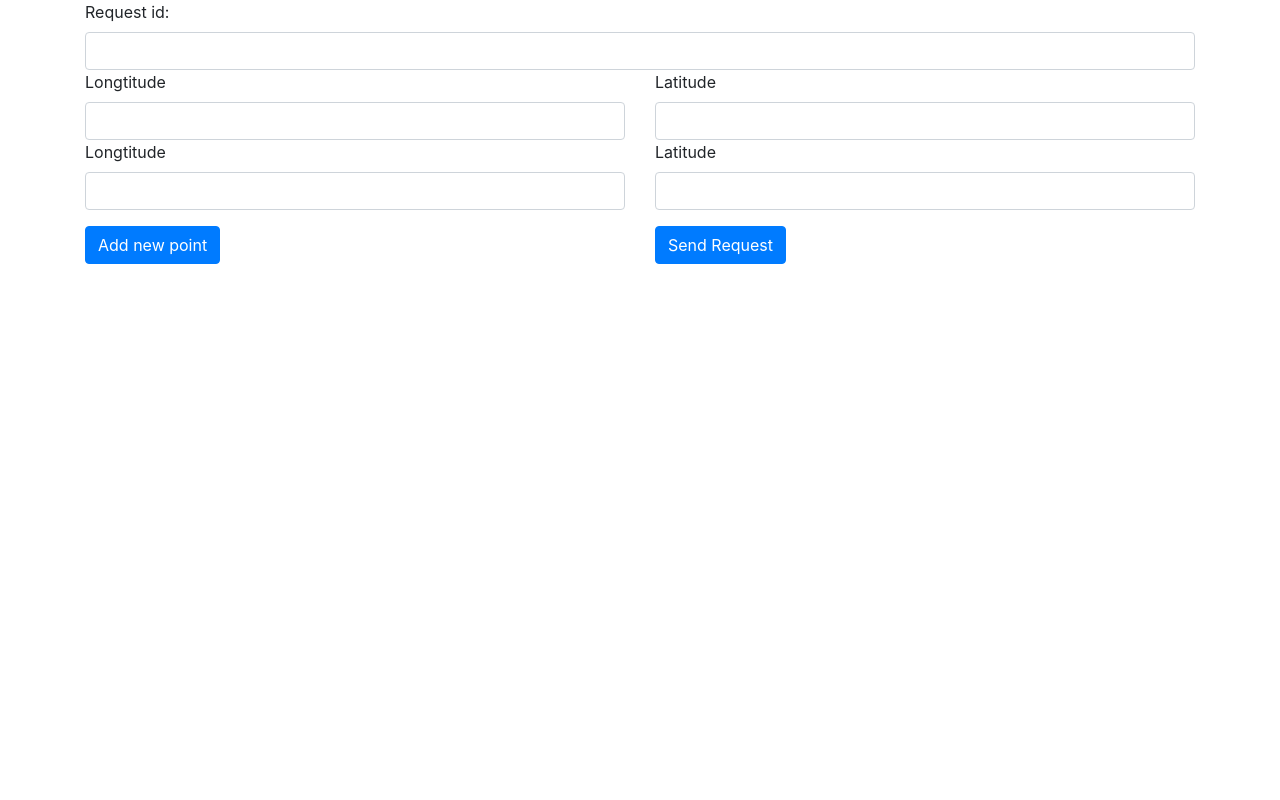
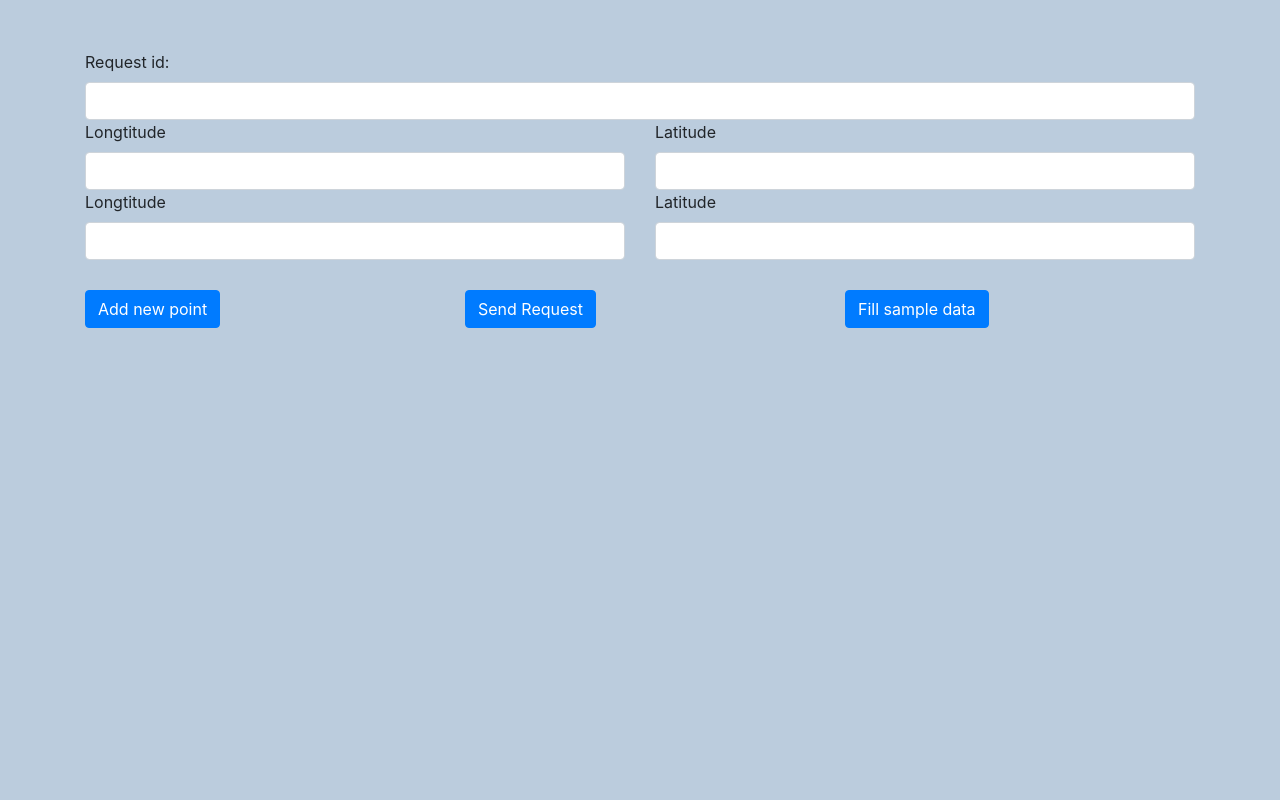
Before and after one commit to adam-harmasz/get-distance-api, a Django app: template src/total_distance/templates/total_distance/index.html in a window 1280 px wide. Run offline with Django 3.2, Linux system fonts and the light colour scheme; the template is opened without the code that fills it, so the values that code supplies are empty; some libraries are stand-ins or nearby versions.

Commit message:
Add fill sample data button Change view to async one

```diff
--- a/src/core/settings.py
+++ b/src/core/settings.py
@@ -28,7 +28,7 @@ MIDDLEWARE = [
     "django.middleware.security.SecurityMiddleware",
     "django.contrib.sessions.middleware.SessionMiddleware",
     "django.middleware.common.CommonMiddleware",
-    "django.middleware.csrf.CsrfViewMiddleware",
+    # "django.middleware.csrf.CsrfViewMiddleware",
     "django.contrib.auth.middleware.AuthenticationMiddleware",
     "django.contrib.messages.middleware.MessageMiddleware",
     "django.middleware.clickjacking.XFrameOptionsMiddleware",
--- a/src/core/urls.py
+++ b/src/core/urls.py
@@ -3,9 +3,10 @@ from django.conf.urls.static import static
 from django.contrib import admin
 from django.urls import path
 
-from total_distance.views import path_distance
+from total_distance.views import path_distance, main
 
 urlpatterns = [
     path("admin/", admin.site.urls),
+    path("main/", main),
     path("total-distance/", path_distance),
 ] + static(settings.STATIC_URL, document_root=settings.STATIC_ROOT)
--- a/src/static/js/form.js
+++ b/src/static/js/form.js
@@ -7,7 +7,7 @@ function addNewCoordinateField() {
                     `
                     <div id="coordinateField-${currentIndex}" class="coordinateField row">
                       <div class="col-md-6">
-                        <label for="longitude" class="text-center">Longtitude</label>
+                        <label for="longitude" class="text-center">Longitude</label>
                         <input type="number" id="longitude" name="longitude" class="form-control longitude" required>
                       </div>
                       <div class="col-md-6">
@@ -46,12 +46,14 @@ function groupCoordinates() {
 
 function sendRequest() {
     $("#sendRequest").click(function (event) {
+        clearResults();
         fetch(
             "http://localhost:8000/total-distance/", {
                 method: "POST",
                 headers: {
                     'Accept': 'application/json',
                     'Content-Type': 'application/json',
+                    "X-CSRFToken": csrftoken
                 },
                 body: JSON.stringify({
                 "requestId": $("#requestId").val(),
@@ -59,12 +61,10 @@ function sendRequest() {
             }
         ).then(response => {
             response.json().then(function (json){
-                console.log(json.distance);
-                console.log(json.processing_time);
                 resultsModal(json.distance, json.processing_time);
             })
         }).catch(error => {
-            console.log("Error: " + error)
+            document.getElementById("distanceResult").innerText = "Error: " + error;
         })
     })
 }
@@ -73,14 +73,46 @@ function sendRequest() {
 function resultsModal(distance, processing_time) {
     let distanceResultText = "Distance from the given path: " + distance
     let durationResultText = "Calculations have been performed in: " + processing_time +  " seconds"
-    // const distanceResultDiv = $("#distanceResult");
-    // const durationResultDiv = $("#durationResult");
-    console.log(distanceResultText)
-    console.log(durationResultText)
     document.getElementById("distanceResult").innerText = distanceResultText;
     document.getElementById("durationResult").innerText = durationResultText;
 }
 
 
+function clearResults() {
+    document.getElementById("distanceResult").innerText = "Waiting ...";
+    document.getElementById("durationResult").innerText = "";
+}
+
+
+function fillLongitude() {
+    $(".longitude").each(function (index) {
+        this.value = getRandomIntInclusive(-90, 90)
+    })
+}
+
+function fillLatitude() {
+    $(".latitude").each(function (index) {
+        this.value = getRandomIntInclusive(-90, 90);
+    })
+}
+
+
+function fillFieldsWithSampleData() {
+    $("#fillFields").click(function (){
+        fillLongitude();
+        fillLatitude();
+        console.log("dupa");
+    })
+}
+
+
+function getRandomIntInclusive(min, max) {
+  min = Math.ceil(min);
+  max = Math.floor(max);
+  return Math.floor(Math.random() * (max - min + 1)) + min;
+}
+
+
 addNewCoordinateField()
 sendRequest()
+fillFieldsWithSampleData()
--- a/src/total_distance/forms.py
+++ /dev/null
@@ -1,6 +0,0 @@
-from django import forms
-
-
-class RequestForm(forms.Form):
-    request_id = forms.CharField(max_length=50)  # TODO add validation
-    coordinates = forms.CharField(widget=forms.Textarea)  # TODO add validation
--- a/src/total_distance/templates/total_distance/index.html
+++ b/src/total_distance/templates/total_distance/index.html
@@ -7,10 +7,10 @@
     <title>Total-distance</title>
   </head>
 
-  <body>
+  <body style="background-color: #bbccdd">
     <main role="main" class="container">
-      <div class="colM">
-        <form id="request-form" method="POST">
+      <div>
+        <form id="request-form" method="POST" style="margin-top: 50px; margin-bottom: 30px">
           <div id="coordinateFields" class="form-group">
             <div class="requestIdField">
               <label for="requestId" class="text-center">Request id:</label>
@@ -19,21 +19,21 @@
             <div id="coordinateField-1" class="coordinateField row">
               <div class="col-md-6">
                 <label for="longitude" class="text-center">Longtitude</label>
-                <input type="number" id="longitude" name="longitude" class="form-control" required>
+                <input type="number" id="longitude" name="longitude" class="form-control longitude" required>
               </div>
               <div class="col-md-6">
                 <label for="latitude" class="text-center">Latitude</label>
-                <input type="number" id="latitude" name="latitude" class="form-control" required>
+                <input type="number" id="latitude" name="latitude" class="form-control latitude" required>
               </div>
             </div>
             <div id="coordinateField-2" class="coordinateField row">
               <div class="col-md-6">
                 <label for="longitude" class="text-center">Longtitude</label>
-                <input type="number" id="longitude" name="longitude" class="form-control" required>
+                <input type="number" id="longitude" name="longitude" class="form-control longitude" required>
               </div>
               <div class="col-md-6">
                 <label for="latitude" class="text-center">Latitude</label>
-                <input type="number" id="latitude" name="latitude" class="form-control" required>
+                <input type="number" id="latitude" name="latitude" class="form-control latitude" required>
               </div>
             </div>
           </div>
@@ -41,12 +41,17 @@
       </div>
 
         <div class="row">
-          <div class="col-md-6">
+          <div class="col-md-4">
             <button class="btn btn-primary" id="addField">Add new point</button>
           </div>
-          <div class="col-md-6">
+          <div class="col-md-4">
             <button class="btn btn-primary" id="sendRequest" data-toggle="modal" data-target="#resultModal">
               Send Request
+            </button>
+          </div>
+          <div class="col-md-4">
+            <button class="btn btn-primary" id="fillFields">
+              Fill sample data
             </button>
           </div>
         </div>
```
Also changed, not shown: src/total_distance/views.py (+18 -19 lines).
